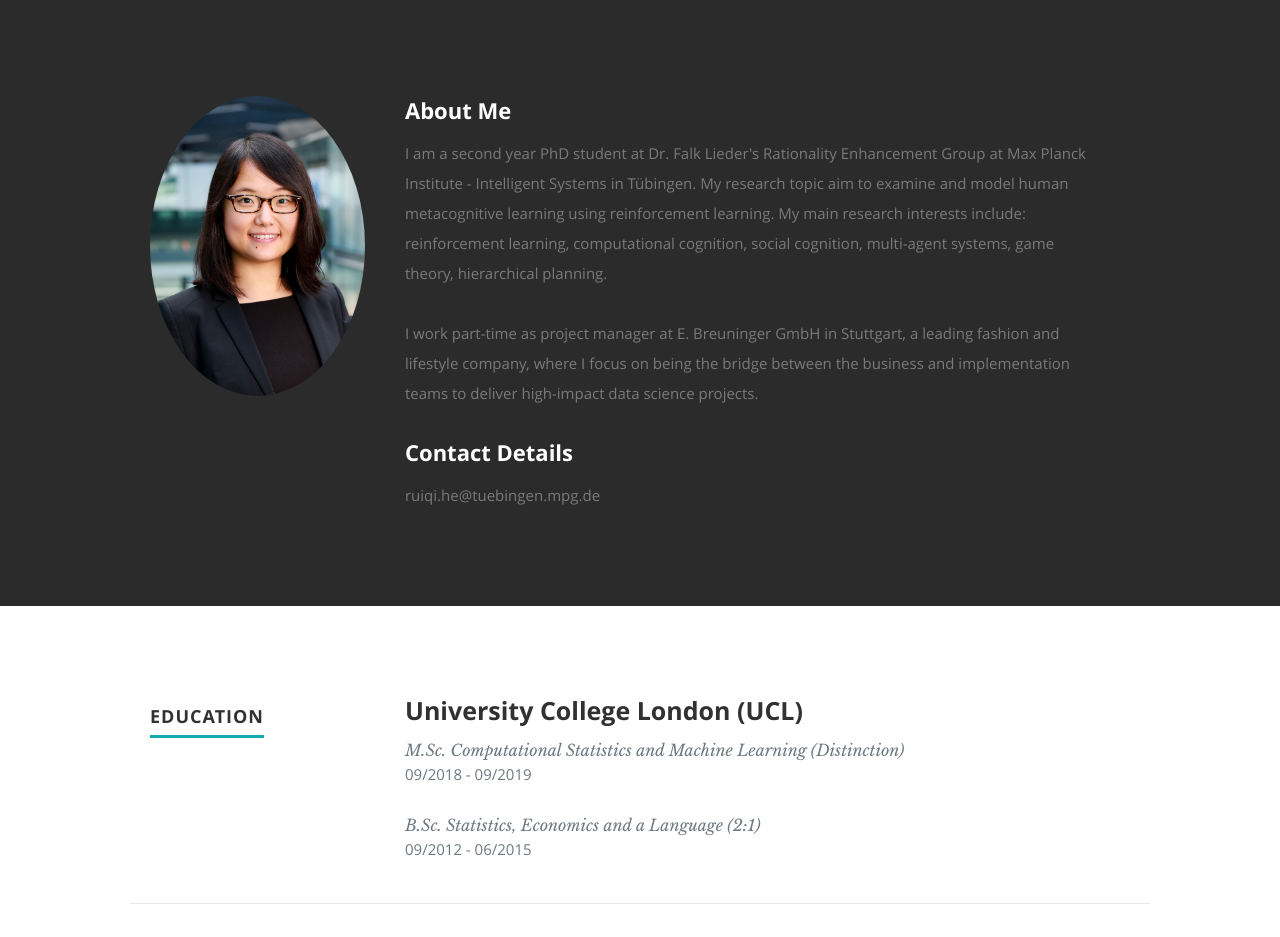
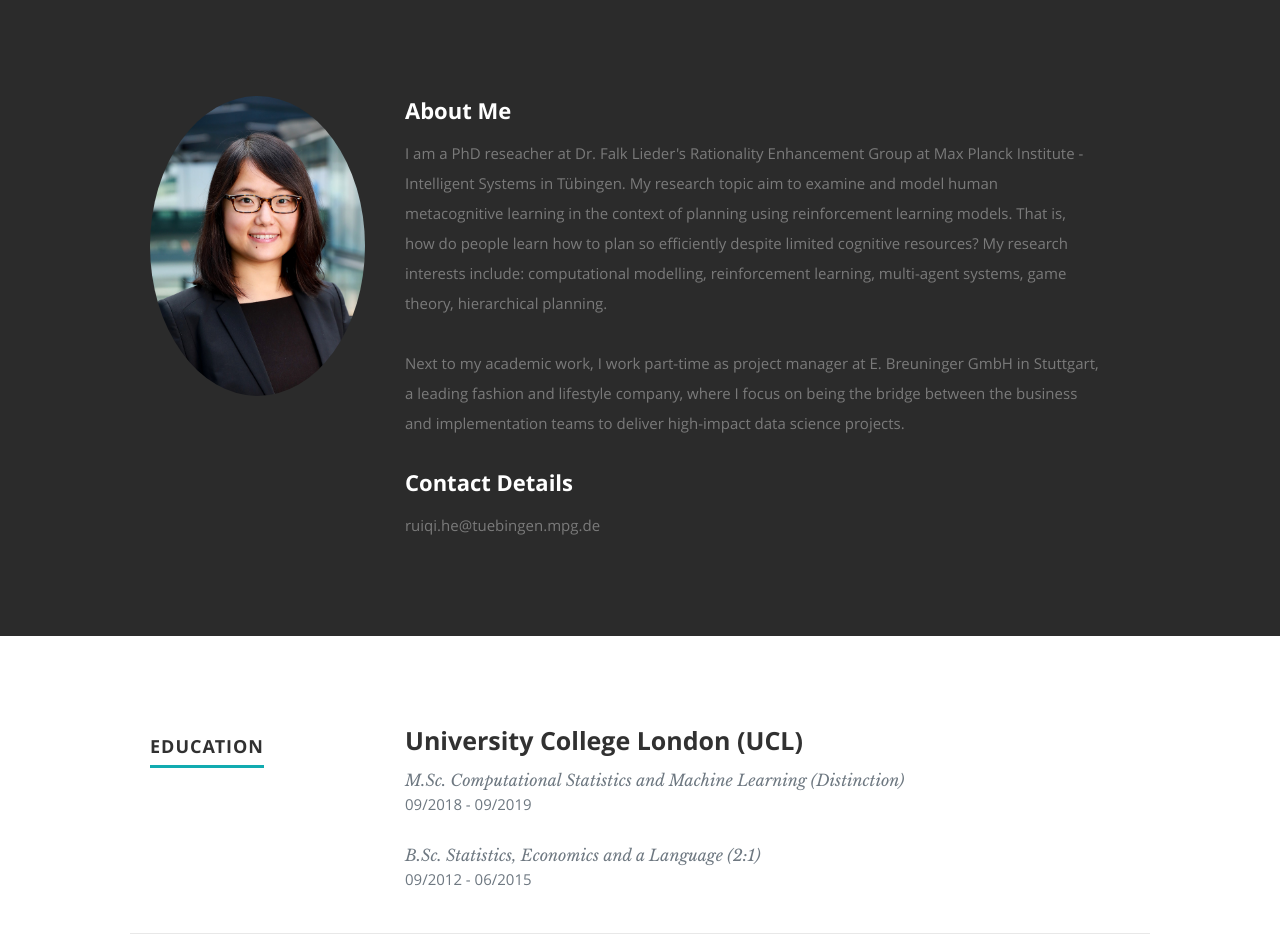
Before and after one commit to Reeche/reeche.github.io, a plain HTML site: page index.html in a window 1280 px wide. Shown: the part 800-1737 px from the top of the page. Drawn offline with nearby package versions, Linux system fonts and the light colour scheme.

Commit message:
changed some text

```diff
--- a/index.html
+++ b/index.html
@@ -96,14 +96,13 @@
 
             <h2>About Me</h2>
 
-            <p>I am a second year PhD student at Dr. Falk Lieder's Rationality Enhancement Group at Max Planck Institute
-                - Intelligent Systems in Tübingen.
-                My research topic aim to examine and model human metacognitive learning using reinforcement learning.
-                My main research interests include: reinforcement learning, computational cognition, social cognition,
-                multi-agent systems, game theory, hierarchical planning.
+            <p>I am a PhD reseacher at Dr. Falk Lieder's Rationality Enhancement Group at Max Planck Institute - Intelligent Systems in Tübingen.
+                My research topic aim to examine and model human metacognitive learning in the context of planning using reinforcement learning models.
+                That is, how do people learn how to plan so efficiently despite limited cognitive resources?
+                My research interests include: computational modelling, reinforcement learning, multi-agent systems, game theory, hierarchical planning.
             </p>
 
-            <p>I work part-time as project manager at E. Breuninger GmbH in Stuttgart, a leading fashion and lifestyle
+            <p>Next to my academic work, I work part-time as project manager at E. Breuninger GmbH in Stuttgart, a leading fashion and lifestyle
                 company, where I focus on being the bridge between the business and implementation teams to deliver
                 high-impact data science projects.
             </p>
```
